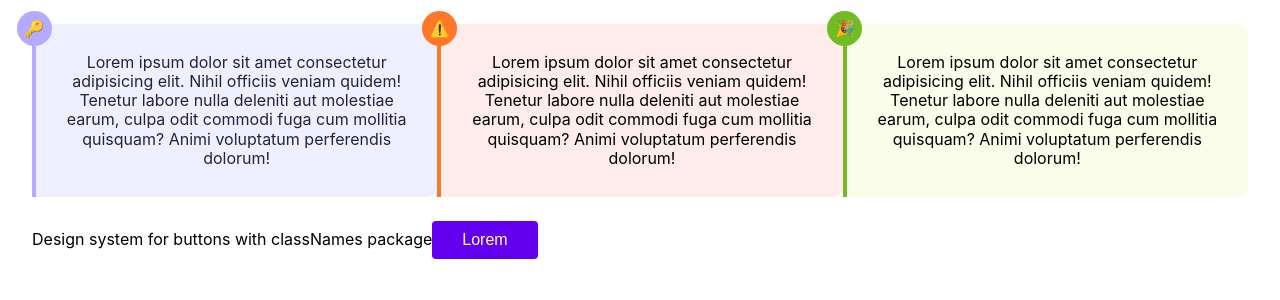
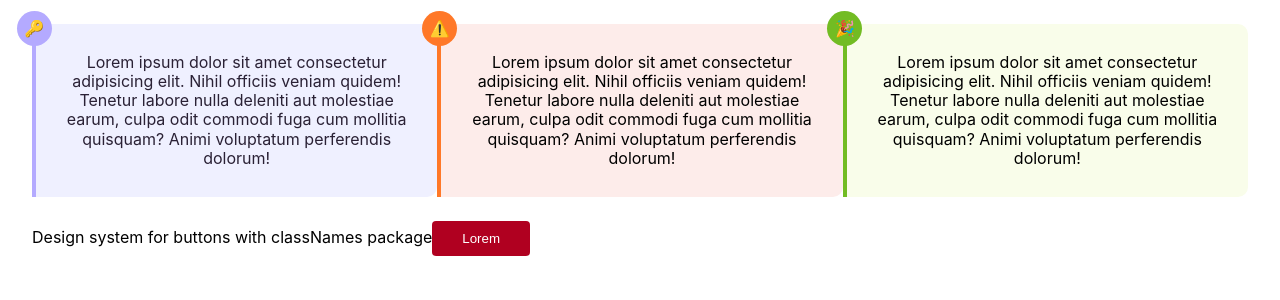
Before and after one commit to amaben2020/storybook, a Next.js app: page / in a window 1280 px wide. Shown: the top 300 px of the page. Built offline with nearby package versions, Linux system fonts and the light colour scheme.

Commit message:
passing an onClick callback to button

```diff
--- a/components/Button/CustomButton.jsx
+++ b/components/Button/CustomButton.jsx
@@ -1,7 +1,7 @@
 import React from 'react';
 import style from './customButton.module.css';
 import cn from 'classnames';
-const CustomButton = ({ variant, type, className, children }) => {
+const CustomButton = ({ variant, type, className, children, handleClick }) => {
   // const combinedClassName = [style.button, className].filter(Boolean).join(' ');
 
   const buttonClass = cn(style.button, style.root, {
@@ -10,7 +10,11 @@ const CustomButton = ({ variant, type, className, children }) => {
     [style.button__success]: variant === 'success',
     [style.button__danger]: variant === 'danger',
   });
-  return <button className={buttonClass}>{children}</button>;
+  return (
+    <button onClick={handleClick} className={buttonClass}>
+      {children}
+    </button>
+  );
 };
 
 export default CustomButton;
--- a/pages/index.js
+++ b/pages/index.js
@@ -5,6 +5,7 @@ import CustomButton from './../components/Button/CustomButton';
 import styles from '../styles/Home.module.css';
 
 export default function Home() {
+  const logStuff = () => alert('Clicked');
   return (
     <div className={styles.container}>
       <Head>
@@ -43,7 +44,7 @@ export default function Home() {
         </div>
         <div>
           Design system for buttons with classNames package
-          <CustomButton className='kkk' type='primary' variant='danger'>
+          <CustomButton handleClick={logStuff} variant='danger'>
             Lorem
           </CustomButton>
         </div>
```
Also changed, not shown: 1 other file (tests, documents, lock files or other folders).
